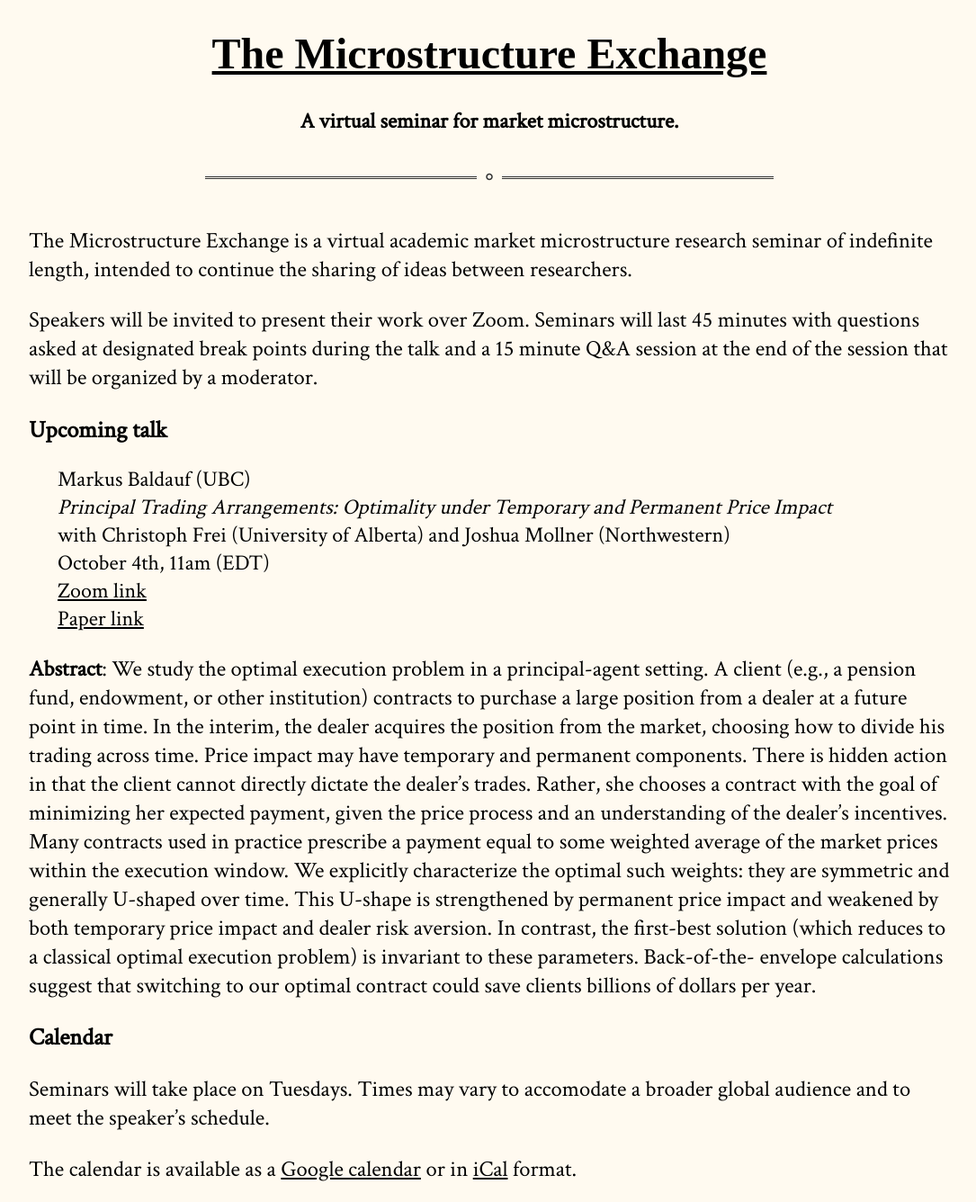
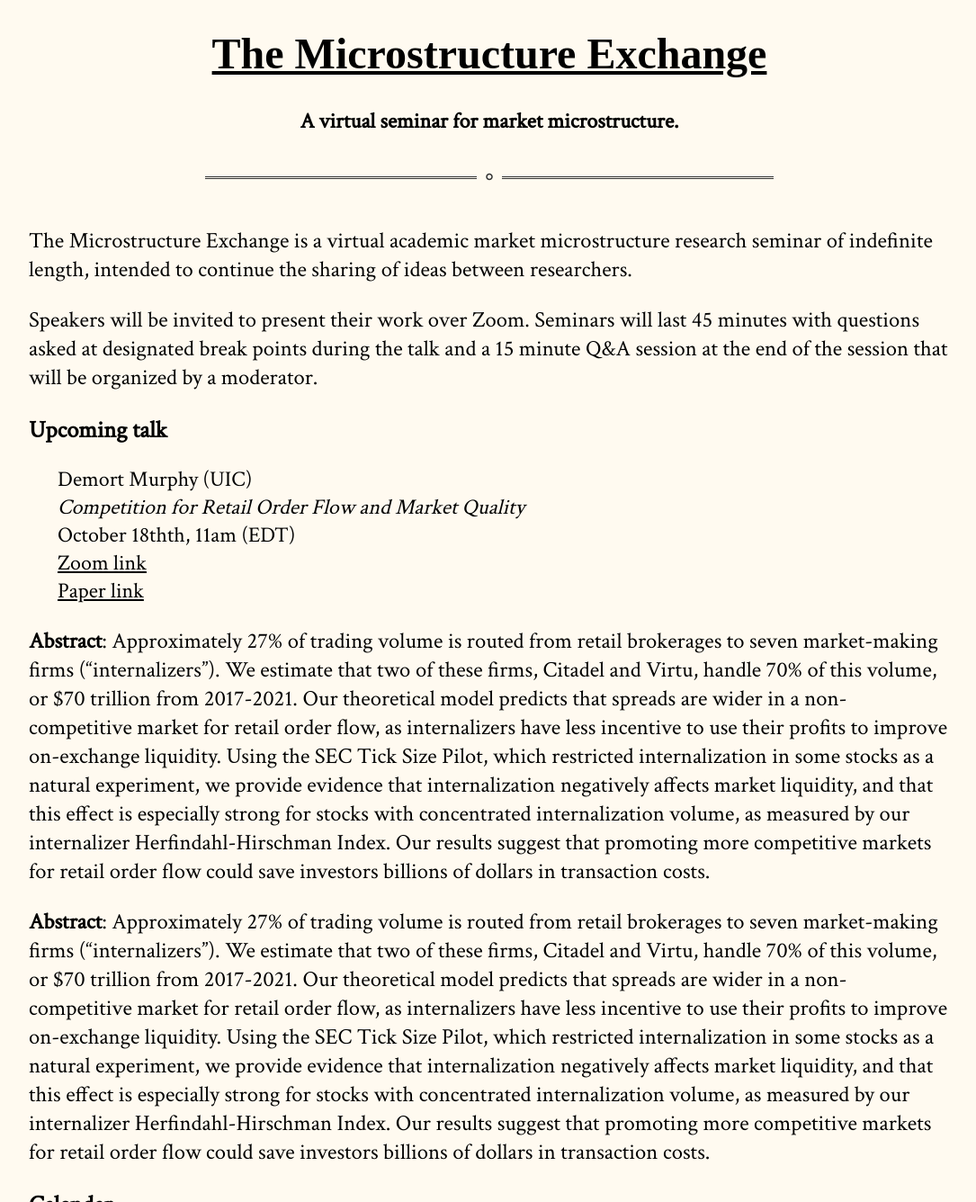
Before and after one commit to cpfiffer/microstructure.exchange, a Jekyll site: the page built from index.md, in a window 1280 px wide and 1400 px high, cut to the strip 0-1336 px from the top of the window. Shown: the whole strip at 90% size, without its empty margins (96-1181 px from the left). Built offline with Jekyll 4.4.1, drawn with Linux system fonts in a browser that asks for light colours; some web fonts are replaced; some of the changed text lies outside the part shown.

Commit message:
add stuff

```diff
--- a/_config.yml
+++ b/_config.yml
@@ -11,14 +11,15 @@ github:
   owner_name: Cameron Pfiffer
 
 speaker-info:
-  speaker-name: "Markus Baldauf (UBC)"
-  speaker-paper: "Principal Trading Arrangements: Optimality under Temporary and Permanent Price Impact"
-  coauthors: "Christoph Frei (University of Alberta) and Joshua Mollner (Northwestern)"
-  speaker-date: October 4th, 11am (EDT)
-  paper-link: "https://papers.ssrn.com/sol3/papers.cfm?abstract_id=3778956"
+  speaker-name: "Demort Murphy (UIC)"
+  speaker-paper: "Competition for Retail Order Flow and Market Quality"
+  # coauthors: "Edwin Hu (NYU)"
+  speaker-date: October 18thth, 11am (EDT)
+  paper-link: "https://papers.ssrn.com/sol3/papers.cfm?abstract_id=4070056"
   webinar-link: https://stockholmuniversity.zoom.us/j/66623062541
   # discussant: "Michael Noe (Eurex), Amit Goyal (SFI/Lausanne), and Eric Uhlmann (INSEAD)"
   # slides-link: /slides/RobinhoodSlides_TME.pdf
+  abstract: "Approximately 27% of trading volume is routed from retail brokerages to seven market-making firms (“internalizers”). We estimate that two of these firms, Citadel and Virtu, handle 70% of this volume, or $70 trillion from 2017-2021. Our theoretical model predicts that spreads are wider in a non-competitive market for retail order flow, as internalizers have less incentive to use their profits to improve on-exchange liquidity. Using the SEC Tick Size Pilot, which restricted internalization in some stocks as a natural experiment, we provide evidence that internalization negatively affects market liquidity, and that this effect is especially strong for stocks with concentrated internalization volume, as measured by our internalizer Herfindahl-Hirschman Index. Our results suggest that promoting more competitive markets for retail order flow could save investors billions of dollars in transaction costs."
 
 # October 4: Markus Baldauf;
 # October 18: Dermot Murphy;
--- a/_includes/upcoming-speaker.html
+++ b/_includes/upcoming-speaker.html
@@ -8,3 +8,5 @@
 {% if site.speaker-info.paper-link %} <span class="upcoming-paper-link"> <a href="{{ site.speaker-info.paper-link }}"> Paper link </a> </span> <br> {% endif %}
 {% if site.speaker-info.slides-link %} <span class="upcoming-slides-link"> <a href="{{ site.speaker-info.slides-link }}"> Slides </a> </span> <br> {% endif %}
 </div>
+
+{% if site.speaker-info.abstract %} **Abstract**: {{site.speaker-info.abstract}} {% endif %}
--- a/index.md
+++ b/index.md
@@ -18,7 +18,7 @@ Speakers will be invited to present their work over Zoom. Seminars will last 45
 
 {% include upcoming-speaker.html %}
 
-**Abstract**: We study the optimal execution problem in a principal-agent setting. A client (e.g., a pension fund, endowment, or other institution) contracts to purchase a large position from a dealer at a future point in time. In the interim, the dealer acquires the position from the market, choosing how to divide his trading across time. Price impact may have temporary and permanent components. There is hidden action in that the client cannot directly dictate the dealer’s trades. Rather, she chooses a contract with the goal of minimizing her expected payment, given the price process and an understanding of the dealer’s incentives. Many contracts used in practice prescribe a payment equal to some weighted average of the market prices within the execution window. We explicitly characterize the optimal such weights: they are symmetric and generally U-shaped over time. This U-shape is strengthened by permanent price impact and weakened by both temporary price impact and dealer risk aversion. In contrast, the first-best solution (which reduces to a classical optimal execution problem) is invariant to these parameters. Back-of-the- envelope calculations suggest that switching to our optimal contract could save clients billions of dollars per year.
+**Abstract**: Approximately 27% of trading volume is routed from retail brokerages to seven market-making firms (“internalizers”). We estimate that two of these firms, Citadel and Virtu, handle 70% of this volume, or $70 trillion from 2017-2021. Our theoretical model predicts that spreads are wider in a non-competitive market for retail order flow, as internalizers have less incentive to use their profits to improve on-exchange liquidity. Using the SEC Tick Size Pilot, which restricted internalization in some stocks as a natural experiment, we provide evidence that internalization negatively affects market liquidity, and that this effect is especially strong for stocks with concentrated internalization volume, as measured by our internalizer Herfindahl-Hirschman Index. Our results suggest that promoting more competitive markets for retail order flow could save investors billions of dollars in transaction costs.
 
 ## Calendar
 
```
Also changed, not shown: other parts of index.md (+1 -0 lines).
